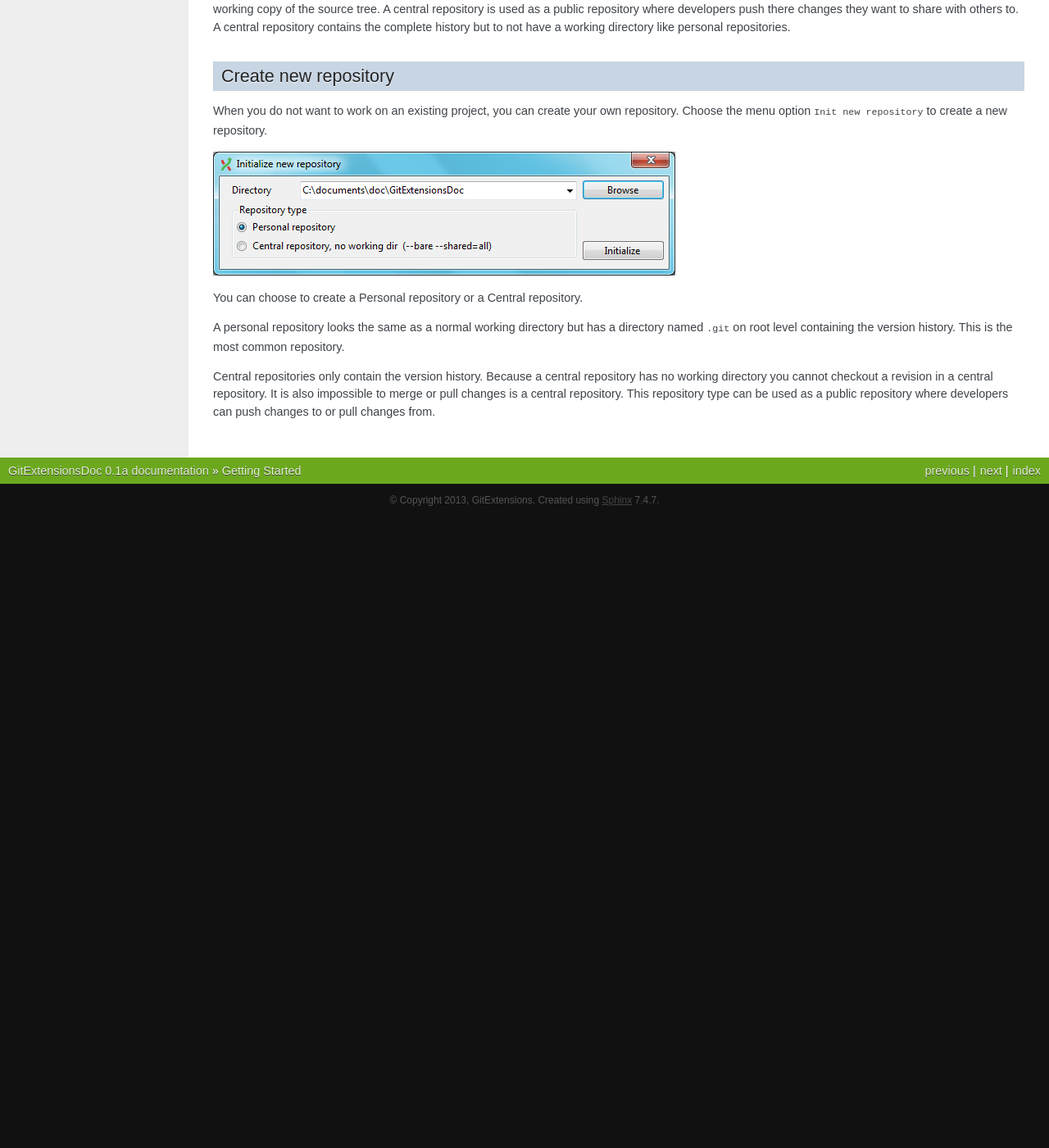
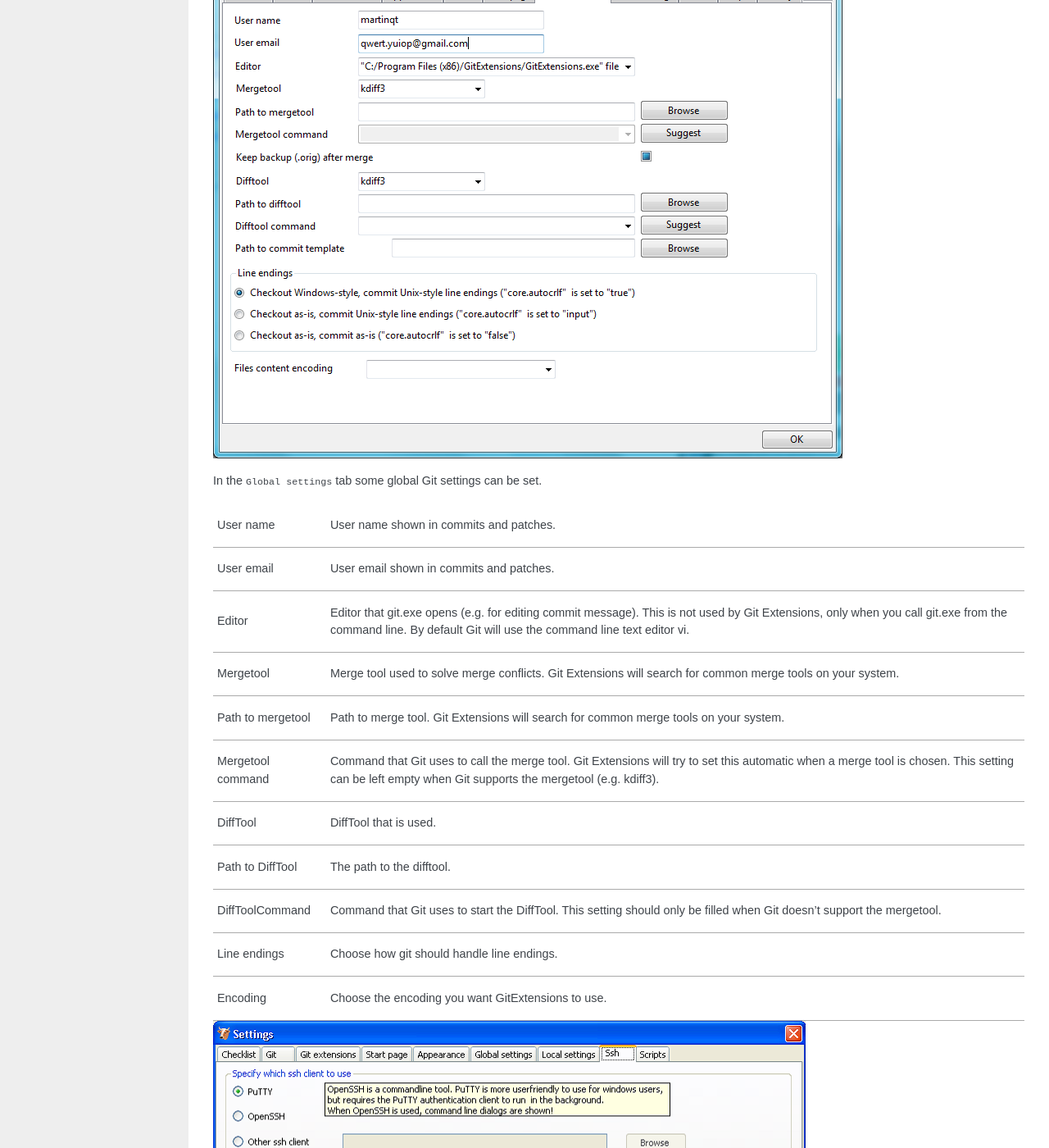
Before and after one commit to martinqt/GitExtensionsDoc, a Sphinx documentation site: the page built from source/getting_started.rst, in a window 1280 px wide and 1400 px high, scrolled down 8640 px. Shown: the whole window at 82% size. Built offline with Sphinx 7.4.7, drawn with Linux system fonts in a browser that asks for light colours; before the commit the page ends 9270 px from its top, so only the background shows below that; some of the changed text lies outside the part shown.

Commit message:
Complete getting started section port

```diff
--- a/source/getting_started.rst
+++ b/source/getting_started.rst
@@ -128,6 +128,61 @@
 |Dictionary for spelling checker                    | Choose the dictionary to use for the spelling checker in the commit dialog.|
 +---------------------------------------------------+----------------------------------------------------------------------------+
 
+.. image:: /images/settings/start_page.png
+
+The items on the Start Page can be edited. In this tab you can add and remove categories. Per category you can either configure
+a RSS feed or add repositories. The order can be changed using the context menus in the Start Page.
+
+.. image:: /images/settings/colors.png
+
+In the color tab the following items can be set:
+
++-----------------------+-------------------------------------------------------------------------------------------+
+|Revision graph colors  | The colors that are used in the revision graph.                                           |
++-----------------------+-------------------------------------------------------------------------------------------+
+|Difference view colors | The colors that are used to mark changes.                                                 |
++-----------------------+-------------------------------------------------------------------------------------------+
+|Application Icon       | The color of the application icon. This is useful for recognising various open instances. |
++-----------------------+-------------------------------------------------------------------------------------------+
+
+.. image:: /images/settings/global_settings.png
+
+In the ``Global settings`` tab some global Git settings can be set.
+
++------------------+-------------------------------------------------------------------------------------------------------+
+|User name         | User name shown in commits and patches.                                                               |
++------------------+-------------------------------------------------------------------------------------------------------+
+|User email        | User email shown in commits and patches.                                                              |
++------------------+-------------------------------------------------------------------------------------------------------+
+|Editor            | Editor that git.exe opens (e.g. for editing commit message). This is not used by Git Extensions, only |
+|                  | when you call git.exe from the command line. By default Git will use the command line text editor vi. |
++------------------+-------------------------------------------------------------------------------------------------------+
+|Mergetool         | Merge tool used to solve merge conflicts. Git Extensions will search for common merge tools on your   |
+|                  | system.                                                                                               |
++------------------+-------------------------------------------------------------------------------------------------------+
+|Path to mergetool | Path to merge tool. Git Extensions will search for common merge tools on your system.                 |
++------------------+-------------------------------------------------------------------------------------------------------+
+|Mergetool command | Command that Git uses to call the merge tool. Git Extensions will try to set this automatic when a    |
+|                  | merge tool is chosen. This setting can be left empty when Git supports the mergetool (e.g. kdiff3).   |
++------------------+-------------------------------------------------------------------------------------------------------+
+|DiffTool          | DiffTool that is used.                                                                                |
++------------------+-------------------------------------------------------------------------------------------------------+
+|Path to DiffTool  | The path to the difftool.                                                                             |
++------------------+-------------------------------------------------------------------------------------------------------+
+|DiffToolCommand   | Command that Git uses to start the DiffTool. This setting should only be filled when Git doesn't      |
+|                  | support the mergetool.                                                                                |
++------------------+-------------------------------------------------------------------------------------------------------+
+|Line endings      | Choose how git should handle line endings.                                                            |
++------------------+-------------------------------------------------------------------------------------------------------+
+|Encoding          | Choose the encoding you want GitExtensions to use.                                                    |
++------------------+-------------------------------------------------------------------------------------------------------+
+
+.. image:: /images/settings/ssh.png
+
+In the tab ``SSH`` you can configure the SSH client you want Git to use. Git Extensions is optimized for PuTTY. Git Extensions
+will show command line dialogs if you do not use PuTTY and user input is required. Git Extensions can load SSH keys for PuTTY
+when needed.
+
 Start Page
 ----------
 
```
Also changed, not shown: progress.md (+2 -2 lines), source/images/settings/colors.png (added), source/images/settings/global_settings.png (added), source/images/settings/ssh.png (added), source/images/settings/start_page.png (added).
